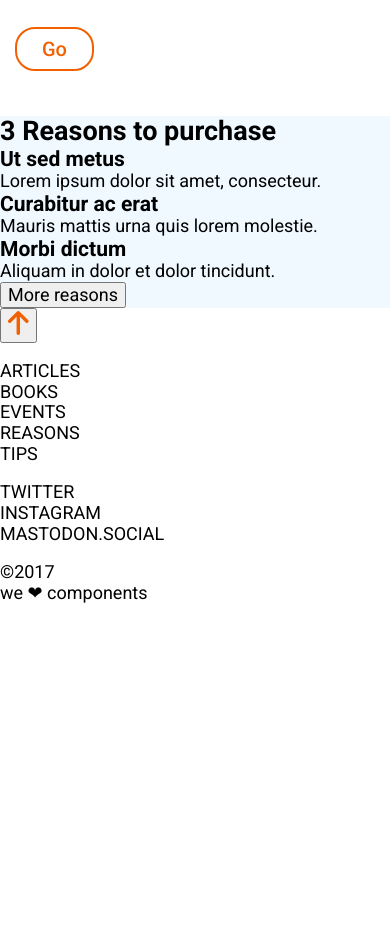
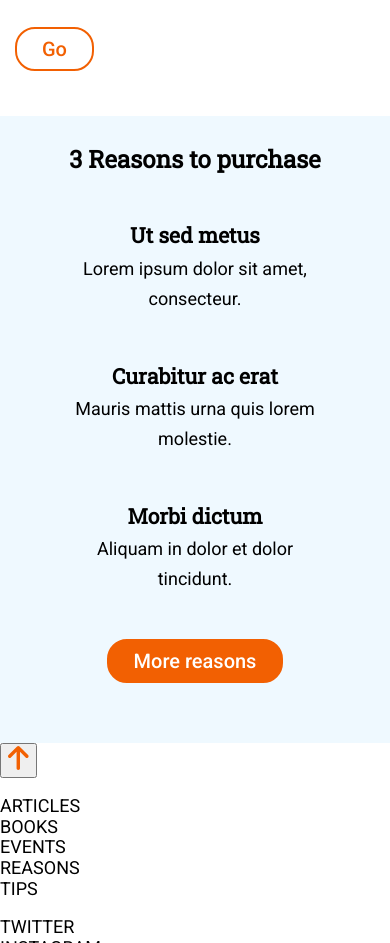
Before and after one commit to martacruces/evaluacion-final-modulo-1-martacruces, a website: page _src/templates/index.html in a window 390 px wide. Shown: the part 1040-1983 px from the top of the page. Before the commit the page ends 1644 px from the top, so only its background shows below. Drawn offline with nearby package versions, Linux system fonts and the light colour scheme; files that its build step writes are made by us from their sources; files whose address does not match are found by name.

Commit message:
Mobile second section

```diff
--- a/_src/assets/scss/core/_variables.scss
+++ b/_src/assets/scss/core/_variables.scss
@@ -5,6 +5,7 @@ $color-white: #ffffff;
 $color-black: black;
 $color-medium-black: #4a4a4a;
 $color-light-blue: #8ccbea;
+$color-ice-blue: #eff9ff;
 $color-medium-blue: #0271bc;
 $color-dark-blue: #304268;
 $color-orange: #f26002;
--- a/_src/assets/scss/template/_base.scss
+++ b/_src/assets/scss/template/_base.scss
@@ -87,9 +87,42 @@ html {
         padding: 0 25px;
         line-height: 2em;
         border-radius: 1em;
+
+        &--filled {
+            background-color: $color-orange;
+            color: $color-white;
+        }
     }
 }
 
 .section-reasons {
-    background-color: #eff9ff;
+    background-color: $color-ice-blue;
+    padding: $section-padding;
+    padding-bottom: 60px;
+    display: grid;
+    grid-template-columns: 1fr;
+    grid-gap: 45px;
+    justify-items: center;
+    text-align: center;
+
+    &__title {
+        font-family: $titles-font-family;
+        font-weight: bold;
+        font-size: rem(24px);
+    }
+
+    &__reason-item, &__button-more {
+        margin: 0 53px;
+    }
 }
+
+.reason-item {
+    &__title {
+        font-family: $titles-font-family;
+        font-weight: bold;
+        line-height: 1.67em;
+    }
+    &__text {
+        line-height: 1.67em;
+    }
+}
--- a/_src/templates/index.html
+++ b/_src/templates/index.html
@@ -15,7 +15,7 @@
       </button>
       <h1 class="header__title">ANONYMOUS PROXY</h1>
       <p class="header__subtitle">In hac habitasse platea dictumst.</p>
-      <a href="#container" title="3 Reasons to purchase" class="header__button">
+      <a href="#section-reasons" title="3 Reasons to purchase" class="header__button">
         <button class="header__button-scroll-down">
           <img src="./assets/images/ico-scroll-down.svg">
         </button>
@@ -30,23 +30,23 @@
       </section>
       <section id="section-reasons" class="section-reasons">
         <h2 class="section-reasons__title">3 Reasons to purchase</h2>
-        <div class=section-reasons__item>
-          <h3>Ut sed metus</h3>
-          <p>Lorem ipsum dolor sit amet, consecteur.</p>
+        <div class=section-reasons__reason-item>
+          <h3 class="reason-item__title">Ut sed metus</h3>
+          <p class="reason-item__text">Lorem ipsum dolor sit amet, consecteur.</p>
         </div>
-        <div class=section-reasons__item>
-          <h3>Curabitur ac erat</h3>
-          <p>Mauris mattis urna quis lorem molestie.</p>
+        <div class=section-reasons__reason-item>
+          <h3 class="reason-item__title">Curabitur ac erat</h3>
+          <p class="reason-item__text">Mauris mattis urna quis lorem molestie.</p>
         </div>
-        <div class=section-reasons__item>
-          <h3>Morbi dictum</h3>
-          <p>Aliquam in dolor et dolor tincidunt.</p>
+        <div class=section-reasons__reason-item>
+          <h3 class="reason-item__title">Morbi dictum</h3>
+          <p class="reason-item__text">Aliquam in dolor et dolor tincidunt.</p>
         </div>
-        <button class="section-reasons__button-more">More reasons</button>
+        <button class="section-window__button-go section-window__button-go--filled">More reasons</button>
       </section>
     </main>
     <footer class="footer">
-      <a href="./index.html" title=home>
+      <a href="#" title=home>
         <button class="button__scroll-up">
         <img src="./assets/images/ico-arrow.svg">
         </button>
```
